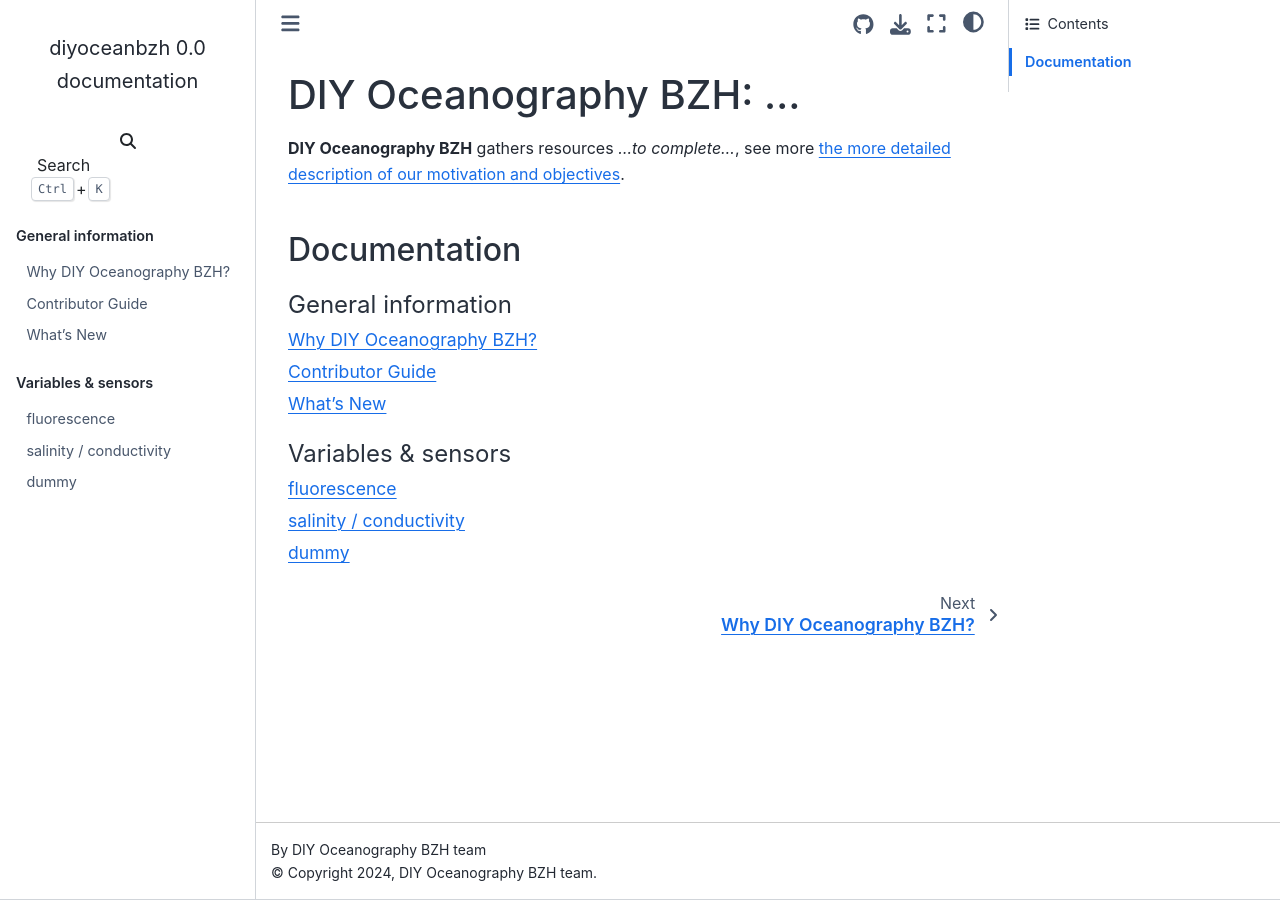
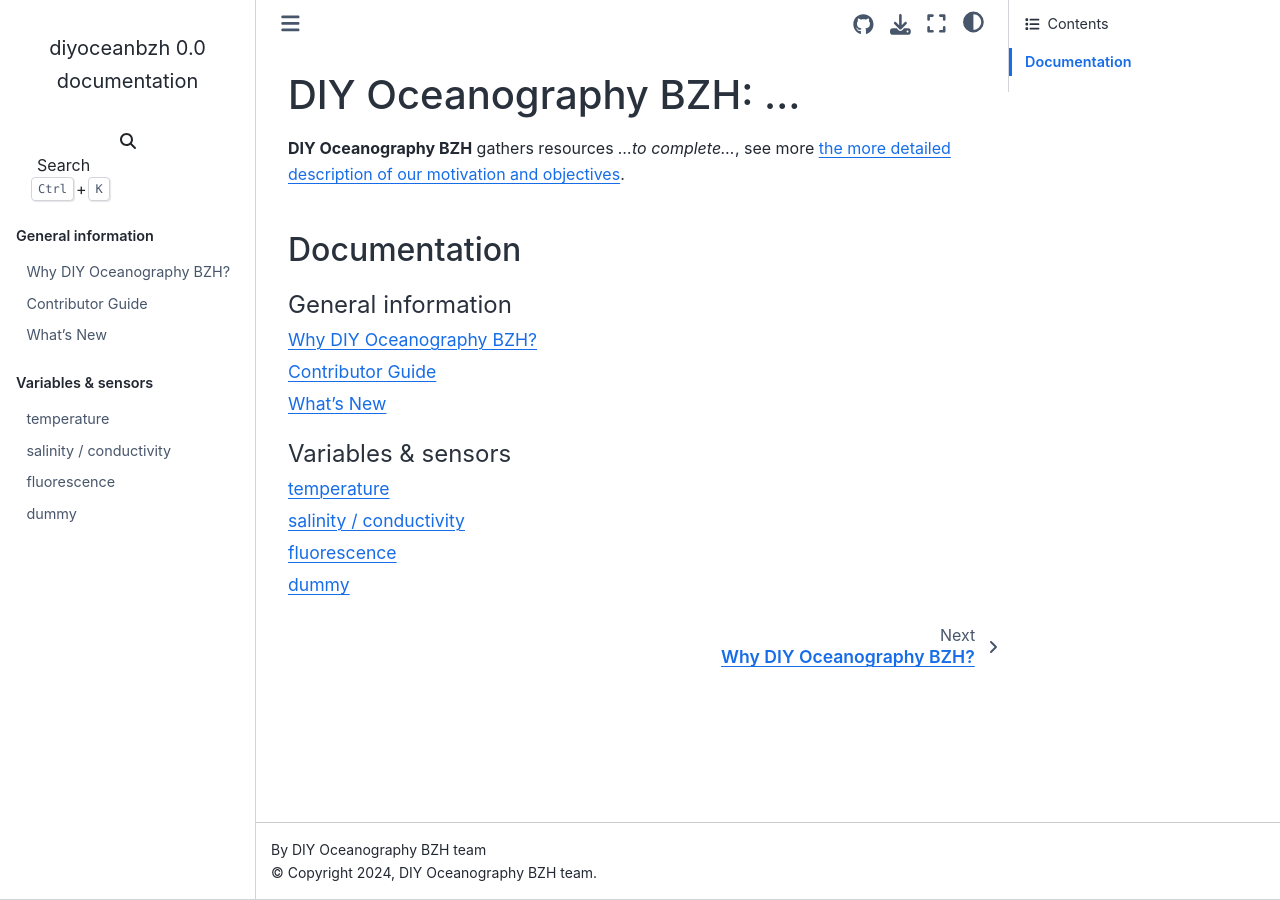
Before and after one commit to DIYOceanography/DIYOceanography_BZH, a Sphinx documentation site: the page built from docs/index.rst, in a window 1280 px wide. Built offline with Sphinx 7.4.7 and the Sphinx Book theme 1.1.4, drawn with Linux system fonts in a browser that asks for light colours.

Commit message:
add temperature

```diff
--- a/docs/conf.py
+++ b/docs/conf.py
@@ -41,7 +41,7 @@ extensions = [
     "sphinx.ext.extlinks",
     "sphinx.ext.viewcode",
     "sphinx.ext.intersphinx",
-    "sphinxcontrib.apidoc",
+    #"sphinxcontrib.apidoc",
     "sphinx_copybutton",
     "sphinx_panels",
     "numpydoc",
--- a/docs/index.rst
+++ b/docs/index.rst
@@ -22,8 +22,9 @@ Documentation
    :maxdepth: 1
    :caption: Variables & sensors
 
+   temperature/temperature
+   conductivity/conductivity
    fluorescence/fluorescence
-   conductivity/conductivity
    dummy
 
 .. _pandas: https://pandas.pydata.org
```
Also changed, not shown: docs/temperature/temperature.ipynb (added), 1 other file.
